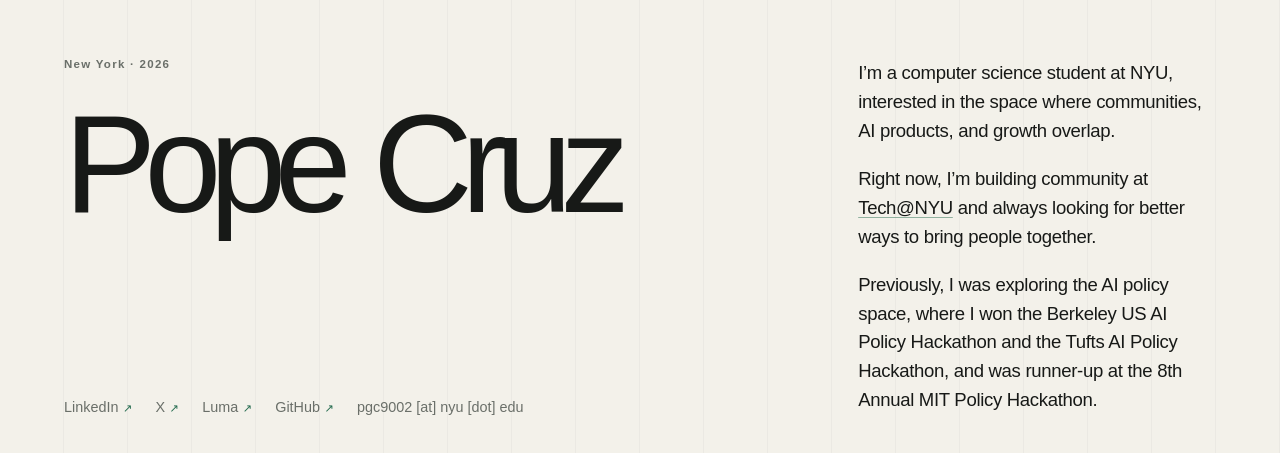
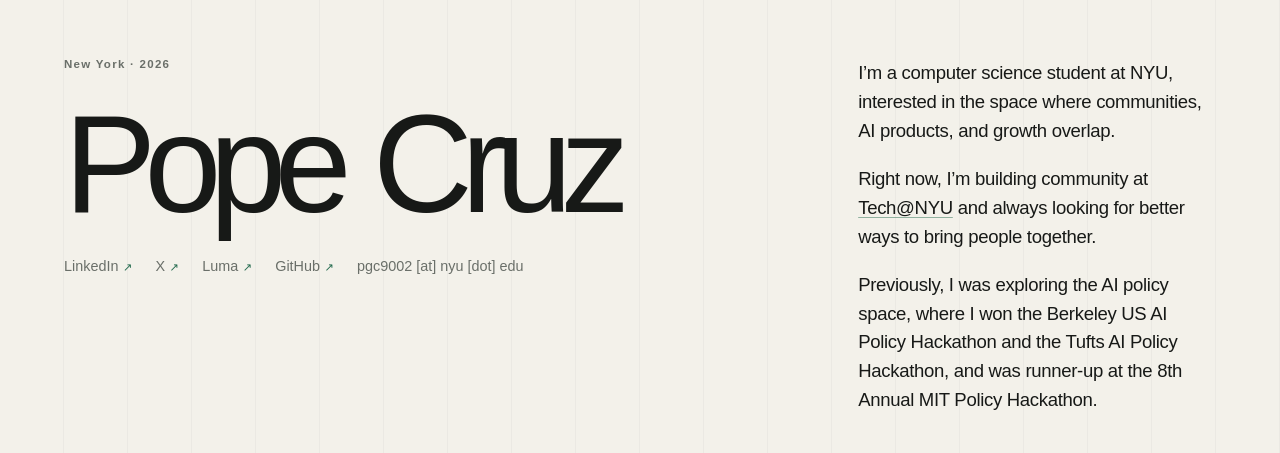
Before and after one commit to pope-cruz/website, a Next.js app: page / in a window 1280 px wide. Shown: the part 163-616 px from the top of the page. Built offline with nearby package versions, Linux system fonts and the light colour scheme; a web font is replaced by a local one.

Commit message:
Place links directly under name on desktop

```diff
--- a/app/globals.css
+++ b/app/globals.css
@@ -88,7 +88,7 @@ a:focus-visible {
     "heading body"
     "links body";
   column-gap: clamp(3rem, 8vw, 9rem);
-  row-gap: clamp(2.4rem, 5vw, 4.5rem);
+  row-gap: clamp(2rem, 3vw, 2.75rem);
   width: min(100%, 82rem);
   margin: 0 auto;
 }
@@ -159,7 +159,7 @@ a:focus-visible {
 .intro-links {
   display: flex;
   grid-area: links;
-  align-self: end;
+  align-self: start;
   flex-wrap: wrap;
   gap: 0.7rem 1.45rem;
   animation: enter 700ms 300ms var(--ease-out) both;
```
